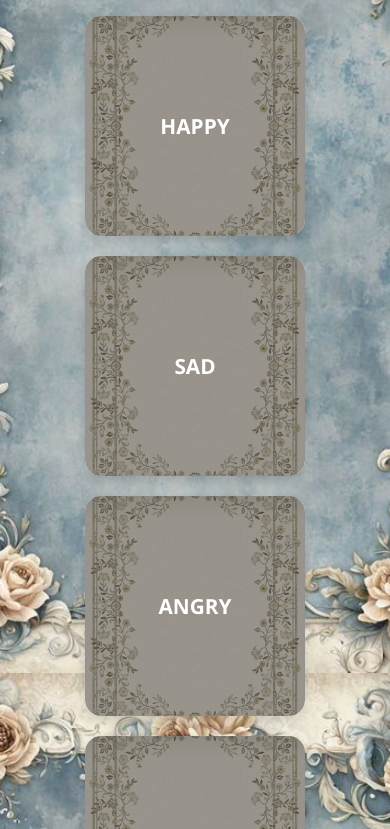
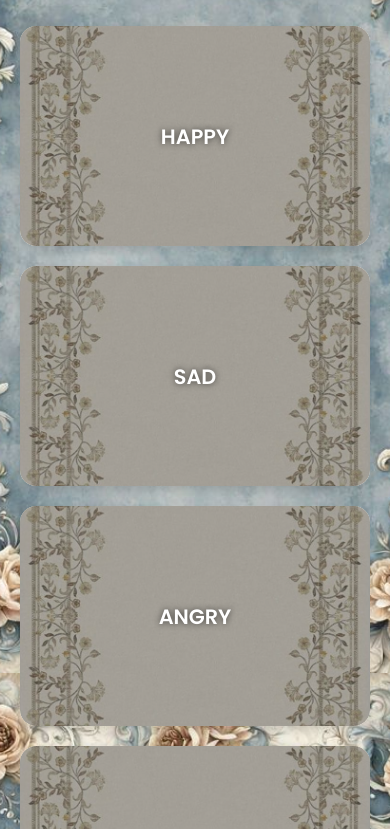
Before and after one commit to Nashrah222/first, a plain HTML site: page index.html in a window 390 px wide. Shown: the part 171-1000 px from the top of the page. Drawn offline with Linux system fonts and the light colour scheme.

Commit message:
Update style.css

```diff
--- a/style.css
+++ b/style.css
@@ -1,18 +1,17 @@
 body {
   margin: 0;
-  font-family: 'Segoe UI', sans-serif;
+  font-family: 'Poppins', sans-serif;
   background-image: url('background.jpg');
-  background-size: cover;         /* makes image cover the whole screen */
+  background-size: cover;
   background-position: center;
   background-repeat: no-repeat;
-  background-attachment: fixed;   /* makes it stay while scrolling */
+  background-attachment: fixed;
   display: flex;
   justify-content: center;
   align-items: flex-start;
   min-height: 100vh;
   padding: 40px 20px;
 }
-
 
 .container {
   text-align: center;
@@ -31,12 +30,18 @@ h1 {
   flex-wrap: wrap;
   gap: 20px;
   justify-content: center;
-  position: relative;
 }
 
-/* Card base styles */
+.card-wrapper {
+  display: flex;
+  flex-direction: column;
+  align-items: center;
+  width: 220px;
+}
+
+/* Shared card styles */
 .card {
-  position: relative;            /* for overlay */
+  position: relative;
   width: 220px;
   height: 220px;
   border-radius: 16px;
@@ -51,27 +56,28 @@ h1 {
   align-items: center;
   justify-content: center;
   overflow: hidden;
-  background-image: url('shared-bg.jpg'); /* same background */
+
+  background-image: url('shared-bg.jpg'); /* Same background for all */
   background-size: cover;
   background-position: center;
   background-repeat: no-repeat;
+
+  text-shadow: 0 0 6px rgba(0,0,0,0.6);
 }
 
 .card:hover {
   transform: scale(1.05);
 }
 
-/* Overlay to darken background for better text visibility */
 .card::before {
   content: "";
   position: absolute;
   inset: 0;
-  background: rgba(0, 0, 0, 0.35);
+  background: rgba(0, 0, 0, 0.3);
   border-radius: 16px;
   z-index: 0;
 }
 
-/* Ensure text is above overlay */
 .card p {
   position: relative;
   z-index: 1;
@@ -80,21 +86,36 @@ h1 {
   text-align: center;
 }
 
-/* Quote Box */
+/* Quote below card */
 .quote-box {
-  margin-top: 40px;
-  font-size: 1.2rem;
+  margin-top: 10px;
+  font-size: 1rem;
   color: #333;
-  padding: 20px;
-  background: #fffbe6;
-  border-left: 5px solid #ffc107;
+  padding: 12px;
+  background: rgba(255, 255, 255, 0.95);
+  border-left: 4px solid #ffc107;
   border-radius: 8px;
-  max-width: 700px;
-  margin-left: auto;
-  margin-right: auto;
   display: none;
+  text-align: center;
+  line-height: 1.6;
 }
 
 .quote-box.visible {
   display: block;
 }
+
+/* Responsive styles */
+@media (max-width: 600px) {
+  .card-wrapper {
+    width: 100%;
+  }
+
+  .card {
+    width: 100%;
+  }
+
+  .card-grid {
+    flex-direction: column;
+    align-items: center;
+  }
+}
```
